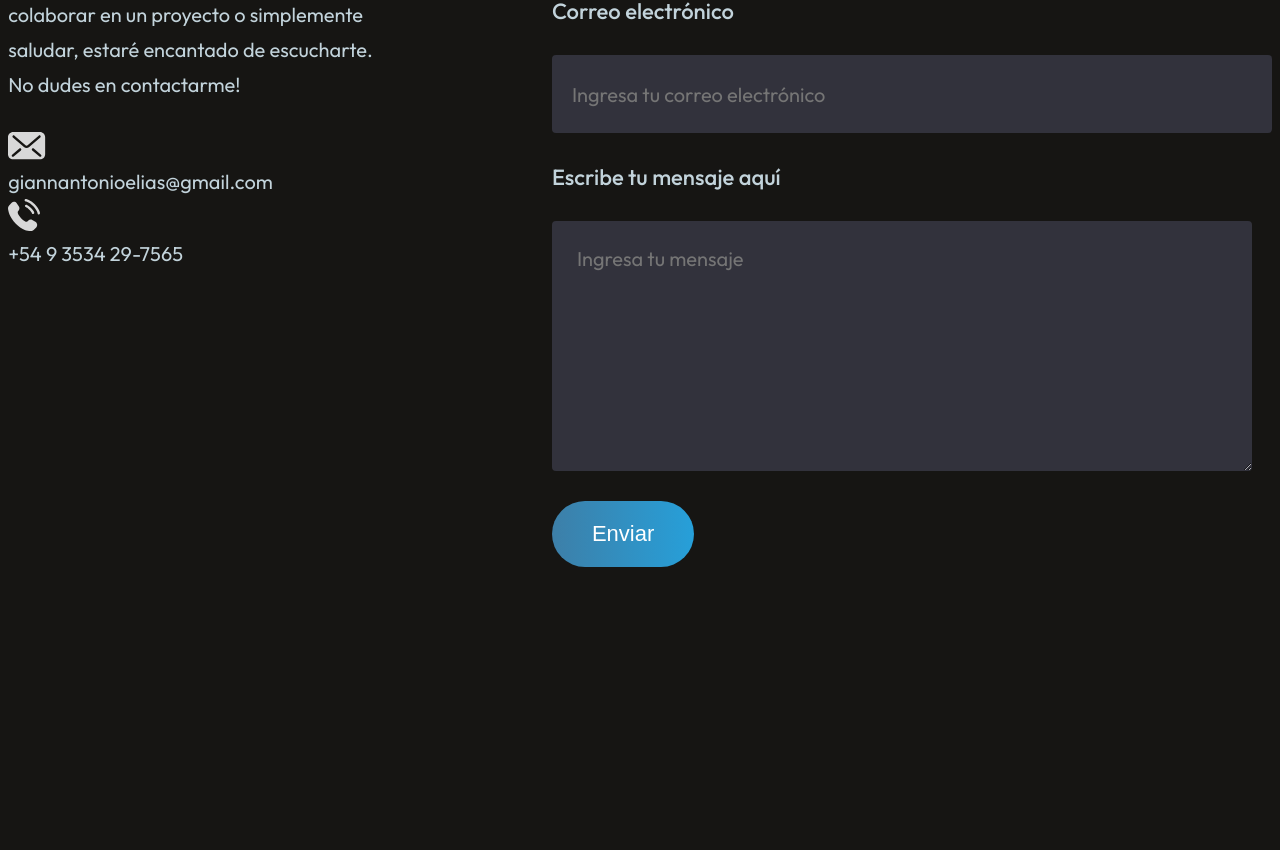
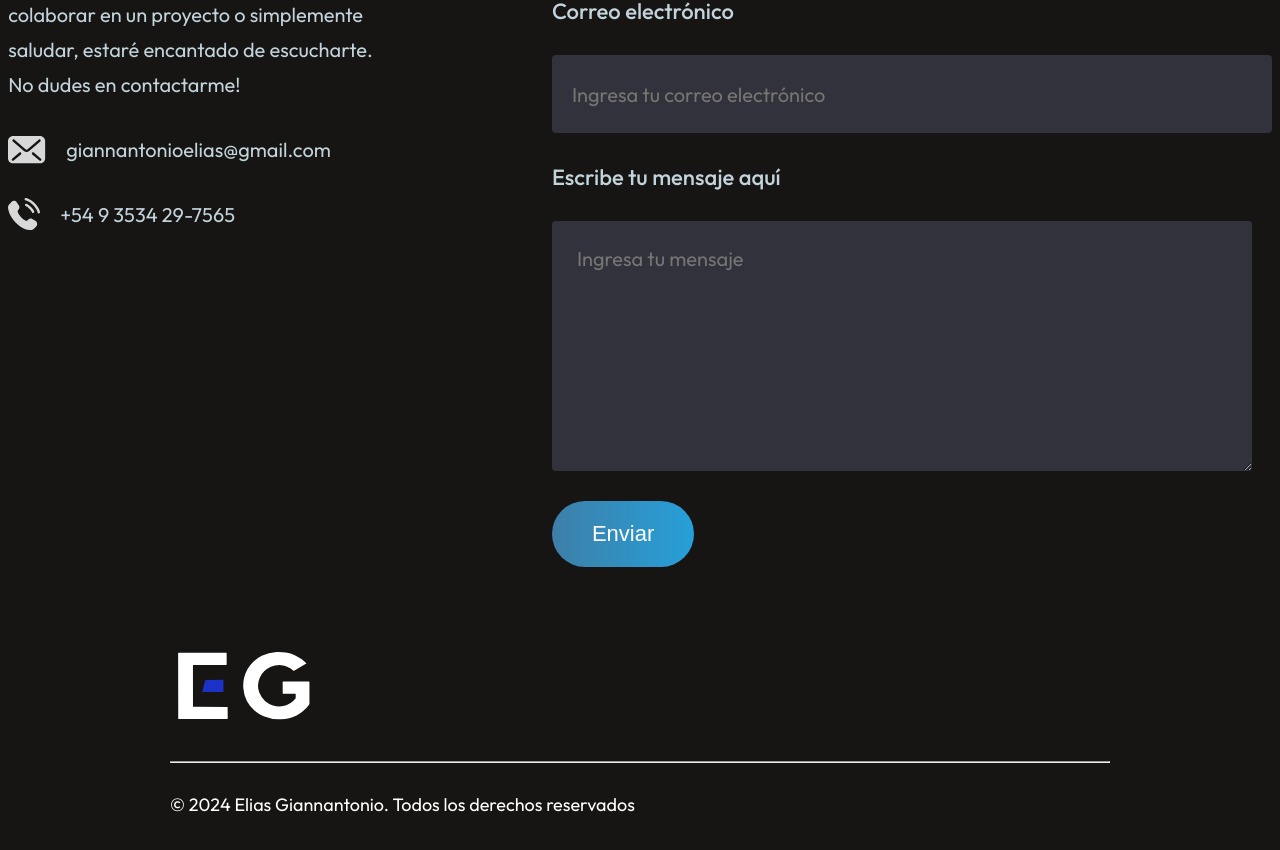
Before and after one commit to eliasgiannantonio/PortfolioEliasG, a React (Vite) app: page / in a window 1280 px wide. Shown: the part 3457-4307 px from the top of the page. Before the commit the page ends 4024 px from the top, so only its background shows below. Built offline with nearby package versions, Linux system fonts and the light colour scheme.

Commit message:
Arreglos en sección de contacto, agrego el footer

```diff
--- a/src/App.jsx
+++ b/src/App.jsx
@@ -4,6 +4,7 @@ import Hero from './components/Hero/Hero'
 import SobreMi from './components/SobreMi/SobreMi'
 import Proyectos from './components/Proyectos/Proyectos'
 import Contacto from './components/Contacto/Contacto'
+import Footer from './components/Footer/Footer'
 
 const App = () => {
   return (
@@ -13,6 +14,7 @@ const App = () => {
       <SobreMi />
       <Proyectos />
       <Contacto />
+      <Footer />
     </div>
   )
 }
--- a/src/components/Contacto/Contacto.css
+++ b/src/components/Contacto/Contacto.css
@@ -44,7 +44,7 @@
     color: #c2d3db;
 }
 
-.contacto-details{
+.contacto-detalles{
     display: flex;
     flex-direction: column;
     gap: 30px;
@@ -52,7 +52,7 @@
     font-size: 22px;
 }
 
-.contacto-detail{
+.contacto-detalle{
     display: flex;
     align-items: center;
     gap: 20px;
--- /dev/null
+++ b/src/components/Footer/Footer.css
@@ -0,0 +1,22 @@
+.footer {
+    margin: 50px 170px;
+    display: flex;
+    flex-direction: column;
+    gap: 30px;
+}
+
+.footer img {
+    height: 5rem;
+}
+
+.footer-top{
+    display: flex;
+    justify-content: space-between;
+}
+
+.footer-bottom {
+    display: flex;
+    justify-content: space-between;
+    font-size: 18px;
+    margin-bottom: 50px;
+}
--- /dev/null
+++ b/src/components/Footer/Footer.jsx
@@ -0,0 +1,23 @@
+import React from 'react'
+import './Footer.css'
+import logo from '../../assets/logo.svg'
+import user_icon from '../../assets/user_icon.svg'
+
+const Footer = () => {
+  return (
+    <div className='footer'>
+        <div className="footer-top">
+            <div className="footer-top-left">
+                <img src={logo} alt="" />
+            </div>
+
+        </div>
+        <hr />
+        <div className="footer-bottom">
+            <p className="footer-bottom-left">© 2024 Elias Giannantonio. Todos los derechos reservados</p>
+        </div>
+    </div>
+  )
+}
+
+export default Footer
```
